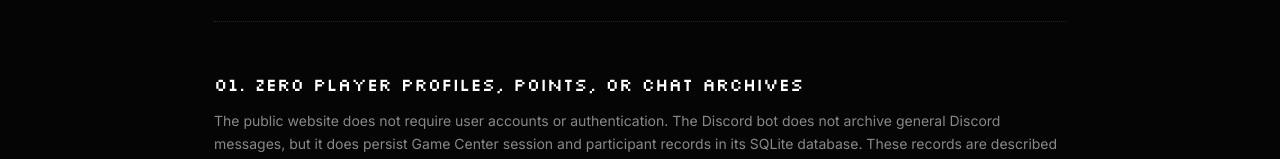
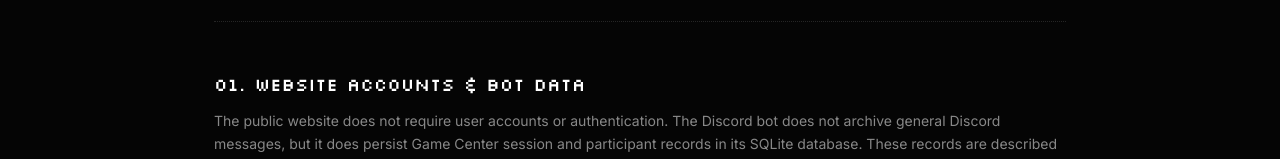
Before and after one commit to kyymidnight404/midwave-web, a Next.js app in the folder website/: page /privacy in a window 1280 px wide. Shown: the part 266-425 px from the top of the page. Built offline with nearby package versions, Linux system fonts and the light colour scheme; no server answers.

Commit message:
docs: clarify privacy policy section heading

```diff
--- a/website/src/app/privacy/page.tsx
+++ b/website/src/app/privacy/page.tsx
@@ -33,7 +33,7 @@ export default function PrivacyPage() {
 
           <section className="space-y-3">
             <h2 className="font-display text-lg text-white uppercase">
-              01. ZERO PLAYER PROFILES, POINTS, OR CHAT ARCHIVES
+              01. WEBSITE ACCOUNTS & BOT DATA
             </h2>
             <p className="text-sm text-[#888888] leading-relaxed">
               The public website does not require user accounts or authentication.
```
